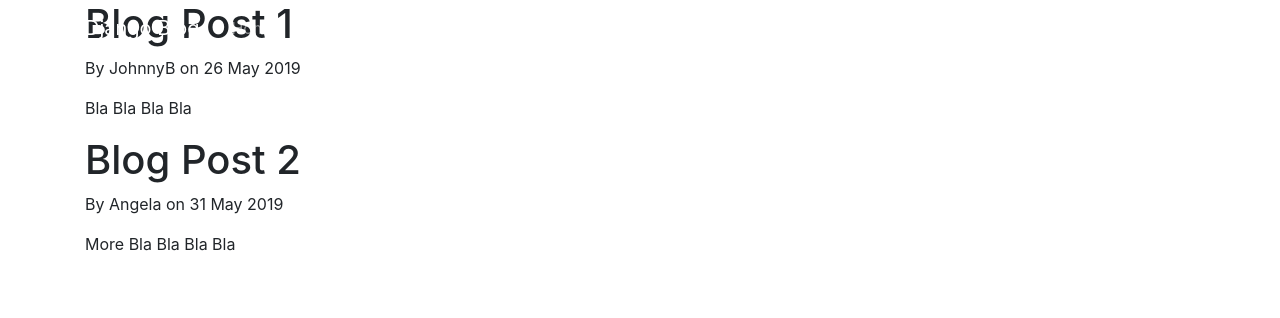
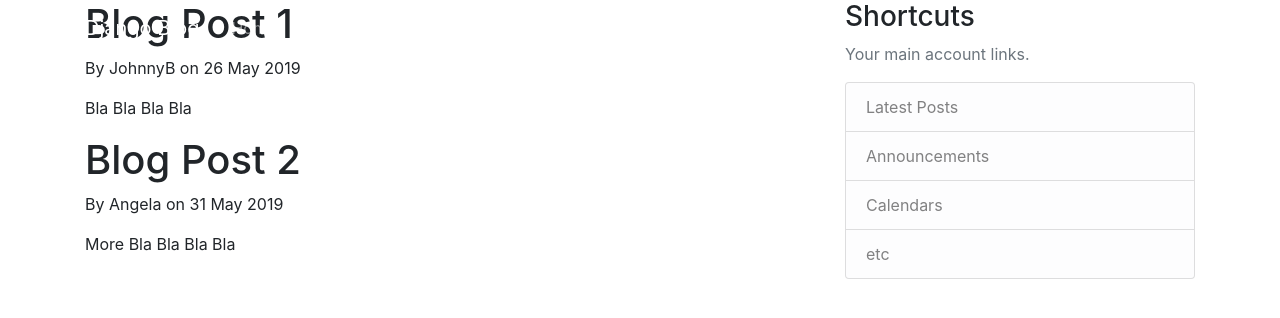
Before and after one commit to salemandreus/BlogSite, a Django app: page / in a window 1280 px wide. Shown: the top 318 px of the page. Run offline with Django 3.2, Linux system fonts and the light colour scheme; some libraries are stand-ins or nearby versions.

Commit message:
Blog App: Added "shortcut" sidebar with list items

```diff
--- a/blog_project/blog/templates/blog/base.html
+++ b/blog_project/blog/templates/blog/base.html
@@ -36,9 +36,26 @@
             </div>
         </nav>
     </header>
-    <div class = "container">
-        {% block content %}{% endblock %}
-    </div>
+    <main role="main" class="container">
+        <div class="row">
+            <div class="col-md-8">
+            {% block content %}{% endblock %}
+            </div>
+            <div class="col-md-4">
+            <div class="content-section">
+                <h3>Shortcuts</h3>
+                <p class='text-muted'>Your main account links.
+                <ul class="list-group">
+                    <li class="list-group-item list-group-item-light">Latest Posts</li>
+                    <li class="list-group-item list-group-item-light">Announcements</li>
+                    <li class="list-group-item list-group-item-light">Calendars</li>
+                    <li class="list-group-item list-group-item-light">etc</li>
+                </ul>
+                </p>
+            </div>
+            </div>
+        </div>
+    </main>
     <script src="https://code.jquery.com/jquery-3.3.1.slim.min.js" integrity="sha384-q8i/X+965DzO0rT7abK41JStQIAqVgRVzpbzo5smXKp4YfRvH+8abtTE1Pi6jizo" crossorigin="anonymous"></script>
     <script src="https://cdnjs.cloudflare.com/ajax/libs/popper.js/1.14.3/umd/popper.min.js" integrity="sha384-ZMP7rVo3mIykV+2+9J3UJ46jBk0WLaUAdn689aCwoqbBJiSnjAK/l8WvCWPIPm49" crossorigin="anonymous"></script>
     <script src="https://stackpath.bootstrapcdn.com/bootstrap/4.1.3/js/bootstrap.min.js" integrity="sha384-ChfqqxuZUCnJSK3+MXmPNIyE6ZbWh2IMqE241rYiqJxyMiZ6OW/JmZQ5stwEULTy" crossorigin="anonymous"></script>
```
